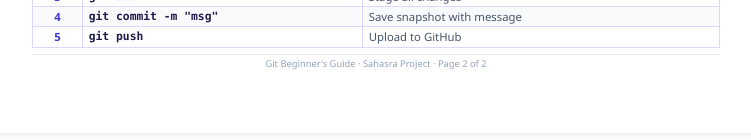
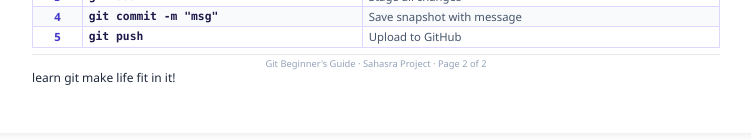
Before and after one commit to rsahasra2009/git-beginners-cheatsheet, a website: page index.html in a window 1280 px wide. Shown: the part 2132-2272 px from the top of the page, without its empty margins (264-1015 px from the left). Drawn offline with Linux system fonts and the light colour scheme.

Commit message:
Add motivational paragraph about learning Git
Added a new paragraph encouraging users to learn Git.

```diff
--- a/index.html
+++ b/index.html
@@ -593,6 +593,7 @@ git push</span></td></tr>
     </table>
 
     <div class="footer">Git Beginner's Guide · Sahasra Project · Page 2 of 2</div>
+    <p>learn git make life fit in it!</p>
 </div>
 
 </body>
```
